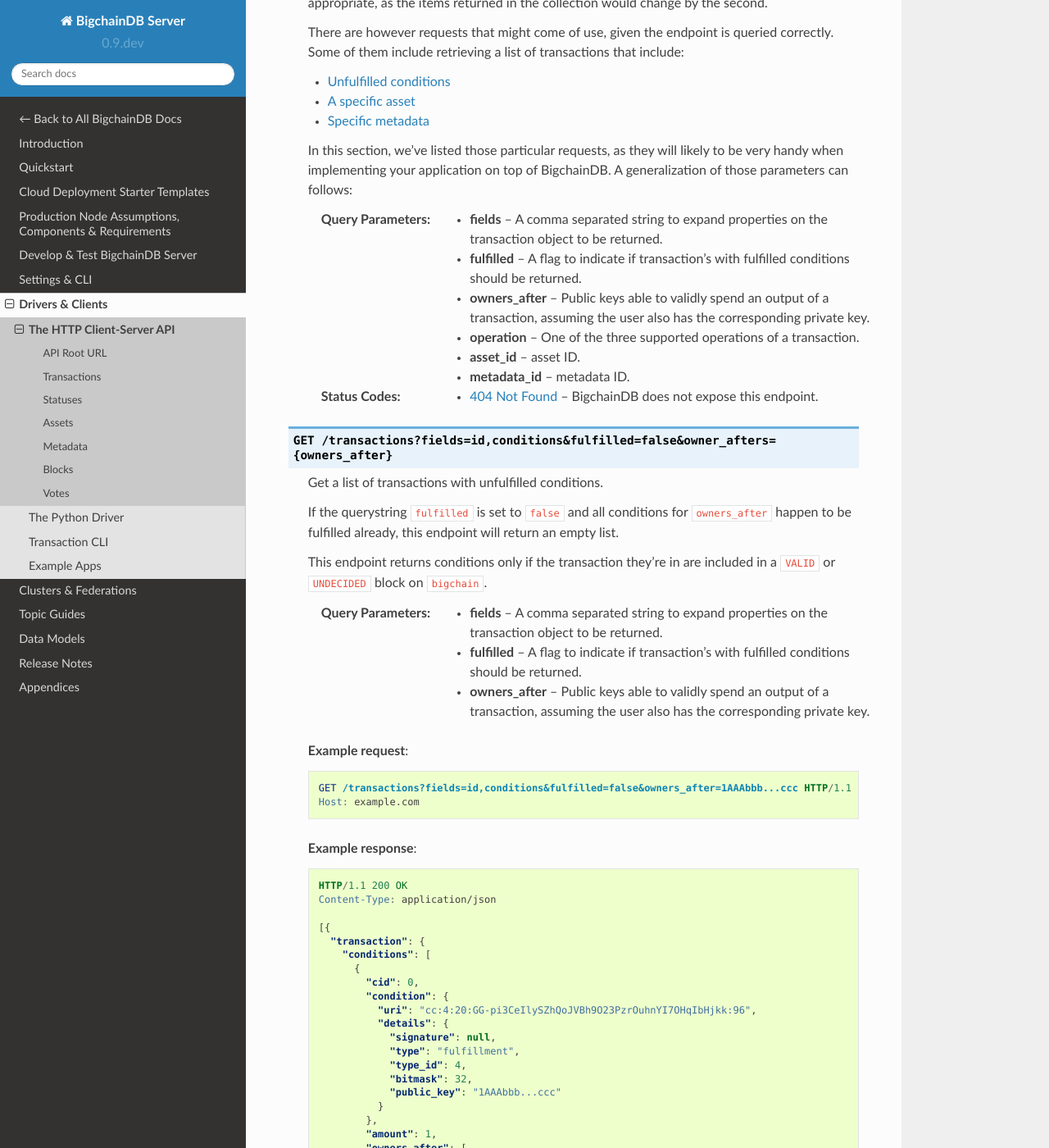
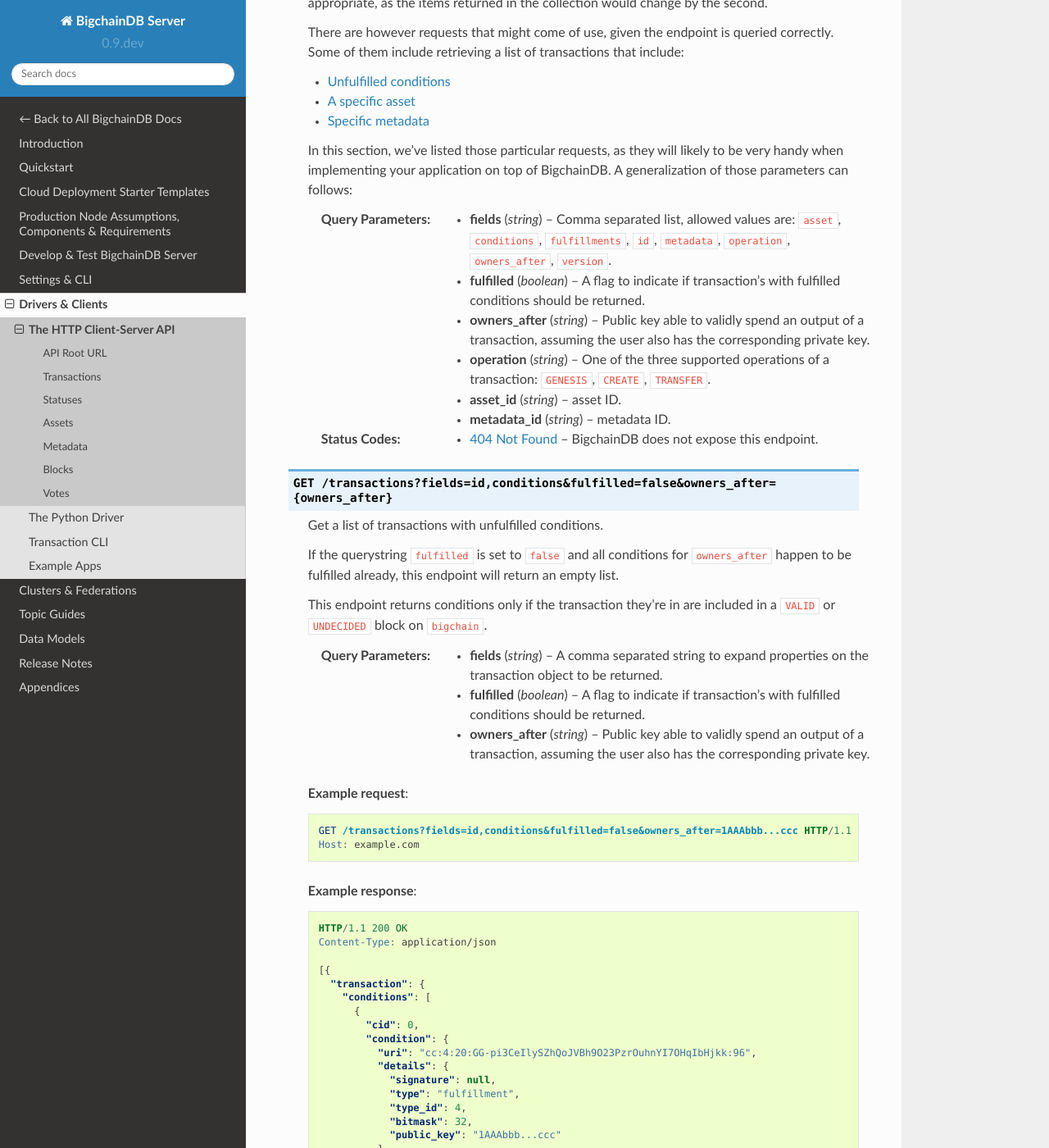
Before and after one commit to bigchaindb/bigchaindb, a Sphinx documentation site: the page built from docs/server/source/drivers-clients/http-client-server-api.rst, in a window 1280 px wide and 1400 px high, scrolled down 2231 px. Shown: the whole window at 82% size. Built offline with Sphinx 7.4.7 and the Read the Docs theme 2.0.0, drawn with Linux system fonts in a browser that asks for light colours; pages that are not in the unit, such as notebooks, are missing from menus; some of the changed text lies outside the part shown.

Commit message:
Adjustments according to feedback
- owner_afters --> owners_after
- List choices for operation query string
- List choices for fields query string
- Use proper sphinx-way to define type of query string

```diff
--- a/docs/server/source/drivers-clients/http-client-server-api.rst
+++ b/docs/server/source/drivers-clients/http-client-server-api.rst
@@ -128,7 +128,7 @@
    queried correctly. Some of them include retrieving a list of transactions
    that include:
 
-   * `Unfulfilled conditions <#get--transactions?fields=id,conditions&fulfilled=false&owner_afters=owners_after>`_
+   * `Unfulfilled conditions <#get--transactions?fields=id,conditions&fulfilled=false&owners_after=owners_after>`_
    * `A specific asset <#get--transactions?fields=id,asset,operation&operation=CREATE|TRANSFER&asset_id=asset_id>`_
    * `Specific metadata <#get--transactions?fields=id,metadata&metadata_id=metadata_id>`_
 
@@ -136,28 +136,22 @@
    to be very handy when implementing your application on top of BigchainDB.
    A generalization of those parameters can follows:
 
-   :query fields: A comma separated string to expand properties on the transaction object to be returned.
-   :type fields: string
+   :query string fields: Comma separated list, allowed values are: ``asset``, ``conditions``, ``fulfillments``, ``id``, ``metadata``, ``operation``, ``owners_after``, ``version``.
 
-   :query fulfilled: A flag to indicate if transaction's with fulfilled conditions should be returned.
-   :type fulfilled: boolean
+   :query boolean fulfilled: A flag to indicate if transaction's with fulfilled conditions should be returned.
 
-   :query owners_after: Public keys able to validly spend an output of a transaction, assuming the user also has the corresponding private key.
-   :type owners_after: base58 encoded string
+   :query string owners_after: Public key able to validly spend an output of a transaction, assuming the user also has the corresponding private key.
 
-   :query operation: One of the three supported operations of a transaction.
-   :type operation: string
+   :query string operation: One of the three supported operations of a transaction: ``GENESIS``, ``CREATE``, ``TRANSFER``.
 
-   :query asset_id: asset ID.
-   :type asset_id: uuidv4
+   :query string asset_id: asset ID.
 
-   :query metadata_id: metadata ID.
-   :type metadata_id: uuidv4
+   :query string metadata_id: metadata ID.
 
    :statuscode 404: BigchainDB does not expose this endpoint.
 
 
-.. http:get:: /transactions?fields=id,conditions&fulfilled=false&owner_afters={owners_after}
+.. http:get:: /transactions?fields=id,conditions&fulfilled=false&owners_after={owners_after}
 
    Get a list of transactions with unfulfilled conditions.
 
@@ -168,14 +162,11 @@
    This endpoint returns conditions only if the transaction they're in are
    included in a ``VALID`` or ``UNDECIDED`` block on ``bigchain``.
 
-   :query fields: A comma separated string to expand properties on the transaction object to be returned.
-   :type fields: string
+   :query string fields: A comma separated string to expand properties on the transaction object to be returned.
 
-   :query fulfilled: A flag to indicate if transaction's with fulfilled conditions should be returned.
-   :type fulfilled: boolean
+   :query boolean fulfilled: A flag to indicate if transaction's with fulfilled conditions should be returned.
 
-   :query owners_after: Public keys able to validly spend an output of a transaction, assuming the user also has the corresponding private key.
-   :type owners_after: base58 encoded string
+   :query string owners_after: Public key able to validly spend an output of a transaction, assuming the user also has the corresponding private key.
 
    **Example request**:
 
@@ -227,14 +218,11 @@
    This endpoint returns assets only if the transaction they're in are
    included in a ``VALID`` or ``UNDECIDED`` block on ``bigchain``.
 
-   :query fields: A comma separated string to expand properties on the transaction object to be returned.
-   :type fields: string
+   :query string fields: A comma separated string to expand properties on the transaction object to be returned.
 
-   :query operation: One of the three supported operations of a transaction (``GENESIS``, ``CREATE``, ``TRANSFER``).
-   :type operation: string
+   :query string operation: One of the three supported operations of a transaction: ``GENESIS``, ``CREATE``, ``TRANSFER``.
 
-   :query asset_id: asset ID.
-   :type asset_id: uuidv4
+   :query string asset_id: asset ID.
 
    **Example request**:
 
@@ -275,11 +263,9 @@
    This endpoint returns assets only if the transaction they're in are
    included in a ``VALID`` or ``UNDECIDED`` block on ``bigchain``.
 
-   :query fields: A comma separated string to expand properties on the transaction object to be returned.
-   :type fields: string
+   :query string fields: A comma separated string to expand properties on the transaction object to be returned.
 
-   :query metadata_id: metadata ID.
-   :type metadata_id: uuidv4
+   :query string metadata_id: metadata ID.
 
    **Example request**:
 
```
